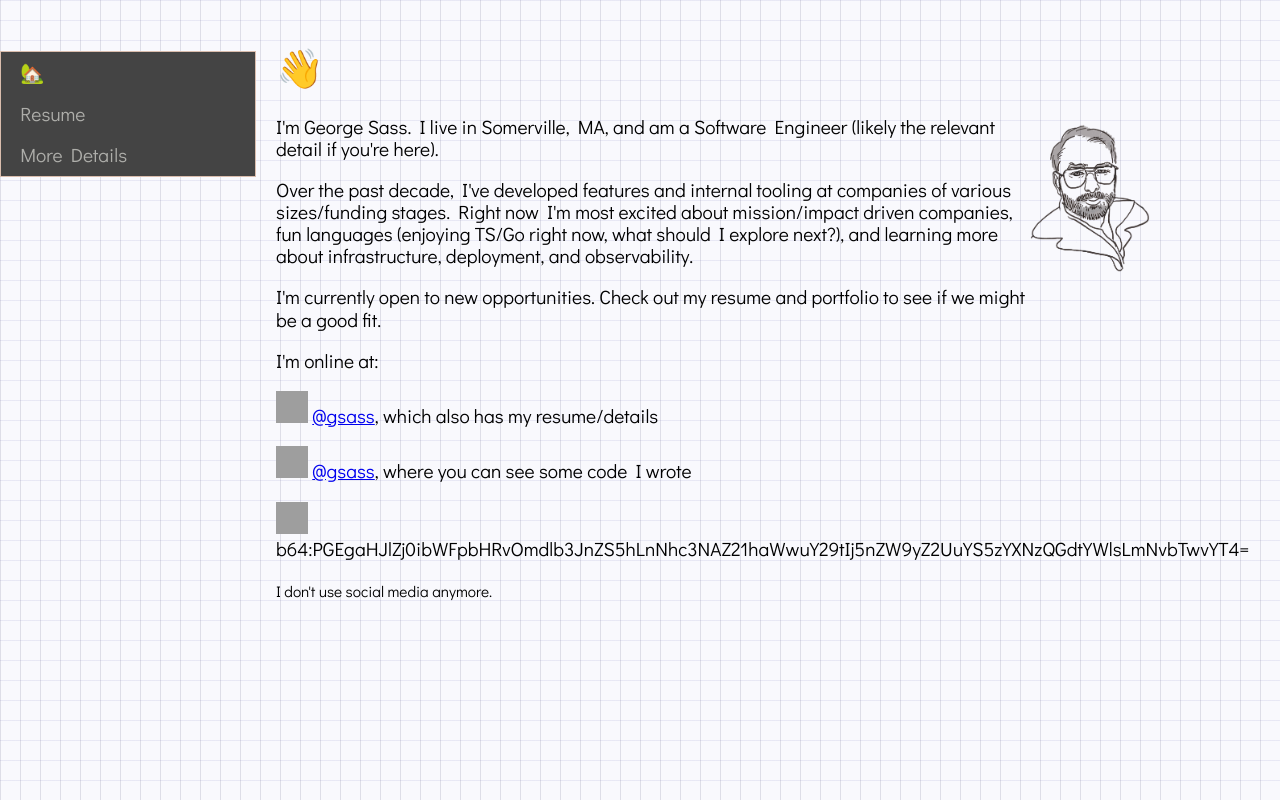
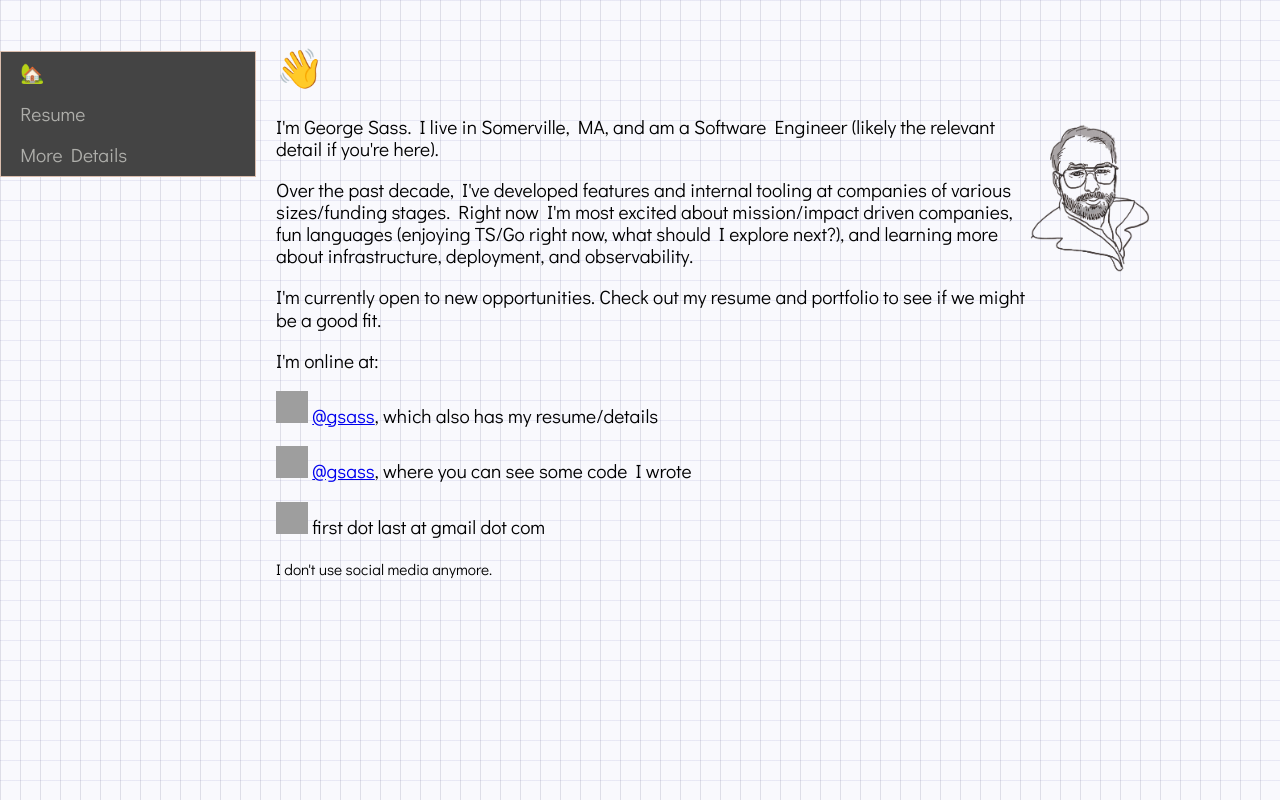
Before and after one commit to gsass/gsass.site, an Eleventy site: page src/index.md in a window 1280 px wide. Built offline with nearby package versions, Linux system fonts and the light colour scheme; Eleventy itself is replaced by a stand-in of ours; files that its build step writes are made by us from their sources; grey boxes are pictures that could not be loaded; what markdown-it-task-lists would draw is missing.

Commit message:
Remove b64 masked email

```diff
--- a/src/index.md
+++ b/src/index.md
@@ -19,6 +19,6 @@ I'm online at:
 
 <img src="https://s2.svgbox.net/social.svg?ic=github&color=000000" alt="Github logo" width="32" height="32"> [@gsass](https://github.com/gsass), where you can see some code I wrote
 
-<img src="https://s2.svgbox.net/social.svg?ic=gmail" width="32" height="32" alt="GMail logo"> b64:PGEgaHJlZj0ibWFpbHRvOmdlb3JnZS5hLnNhc3NAZ21haWwuY29tIj5nZW9yZ2UuYS5zYXNzQGdtYWlsLmNvbTwvYT4=
+<img src="https://s2.svgbox.net/social.svg?ic=gmail" width="32" height="32" alt="GMail logo"> first dot last at gmail dot com
 
 <small>I don't use social media anymore.</small>
```
Also changed, not shown: docs/index.html (+1 -1 lines).
